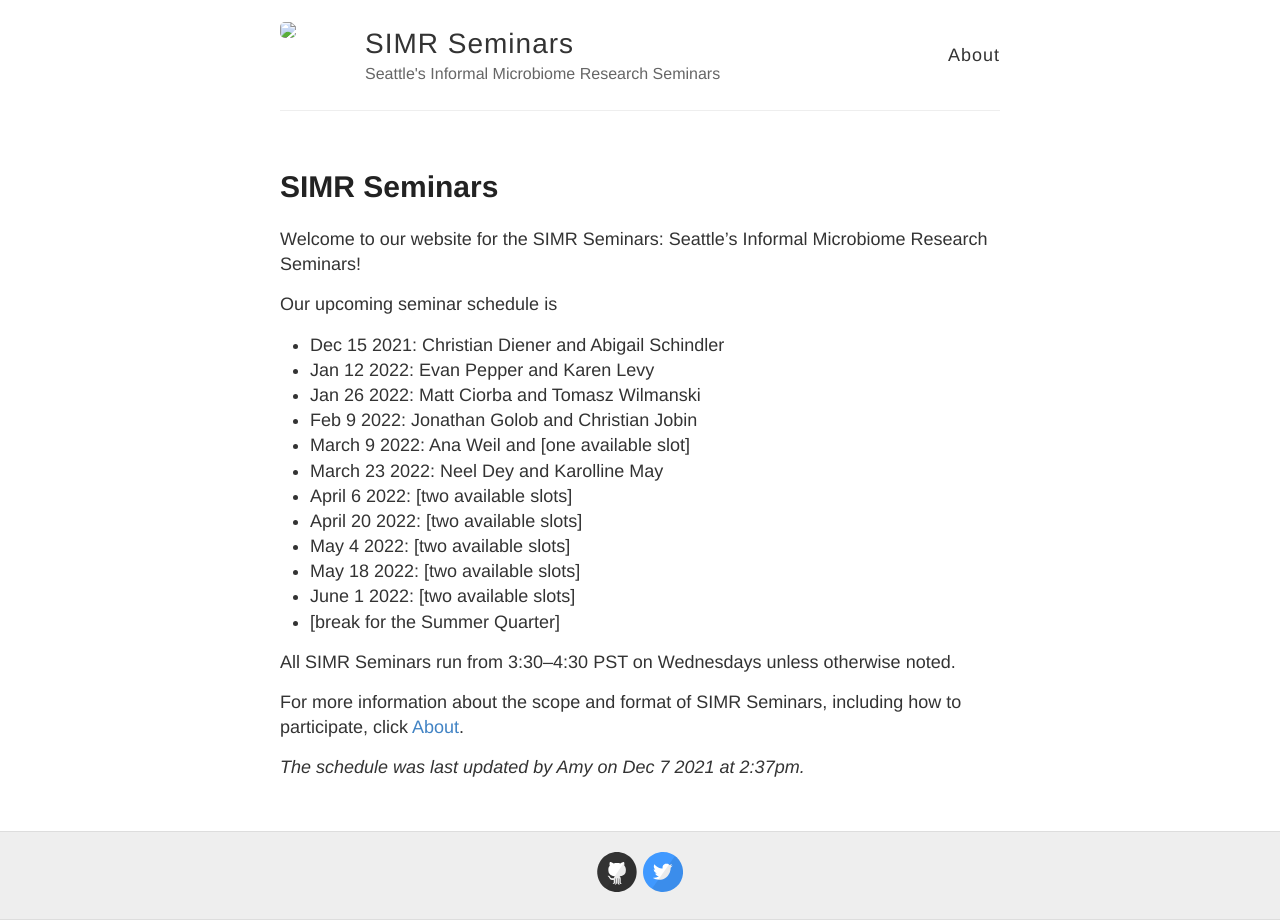
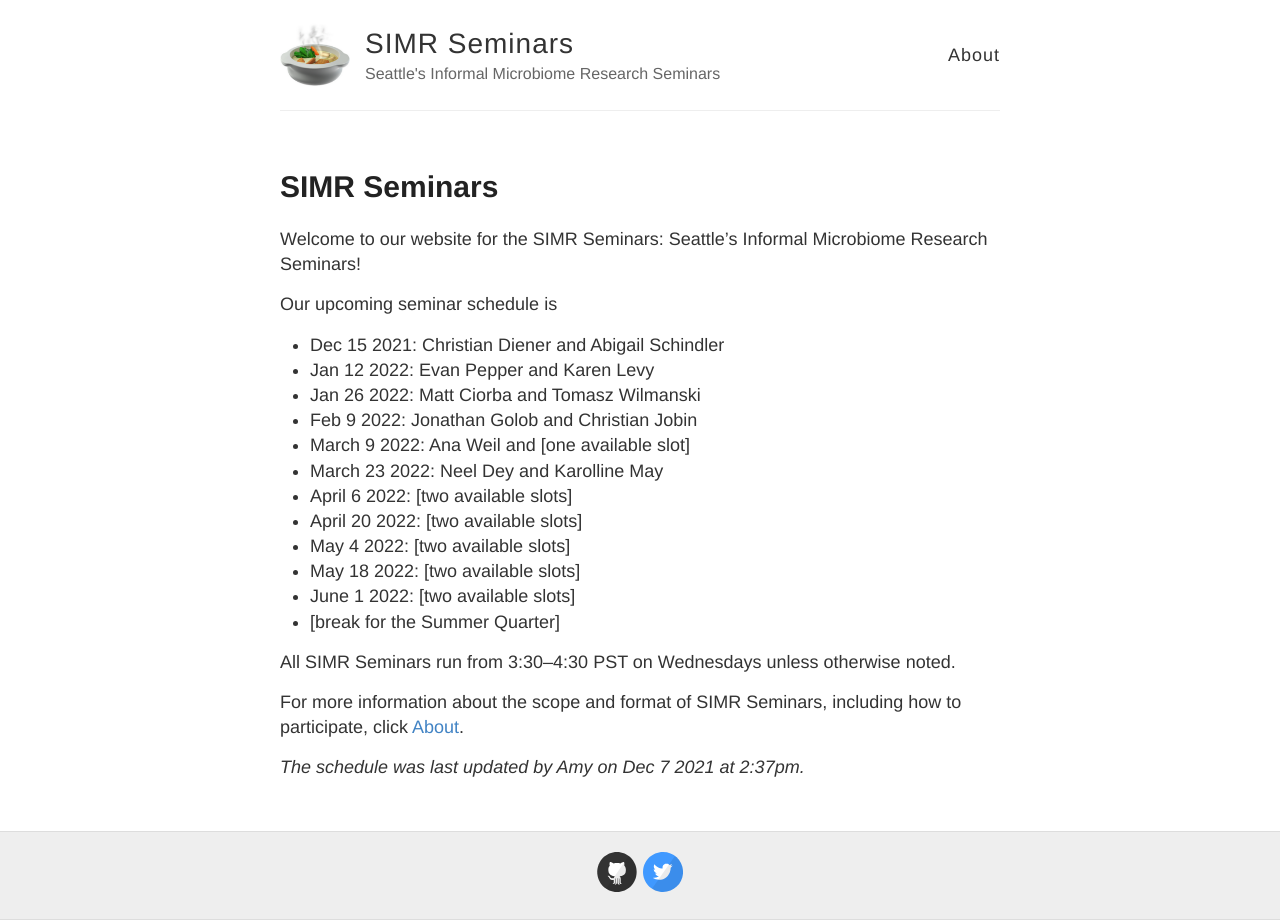
Before and after one commit to SIMR-seminars/SIMR-seminars.github.io, a Jekyll site: the page built from _posts/2021-12-7-SIMR-Seminars.md, in a window 1280 px wide. Built offline with Jekyll 4.4.1, drawn with Linux system fonts in a browser that asks for light colours.

Commit message:
attempt fix logo issue

```diff
--- a/_config.yml
+++ b/_config.yml
@@ -9,7 +9,7 @@ name: SIMR Seminars
 description: Seattle's Informal Microbiome Research Seminars
 
 # URL of your avatar or profile pic (you could use your GitHub profile pic)
-avatar: images/simr-logo.png
+avatar: https://github.com/SIMR-seminars/SIMR-seminars.github.io/blob/master/images/simr-logo.png
 
 #
 # Flags below are optional
```
